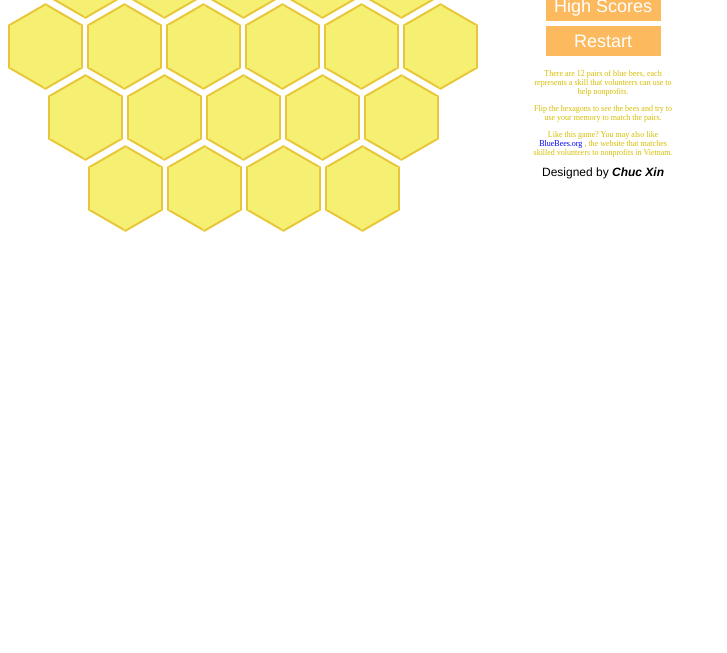
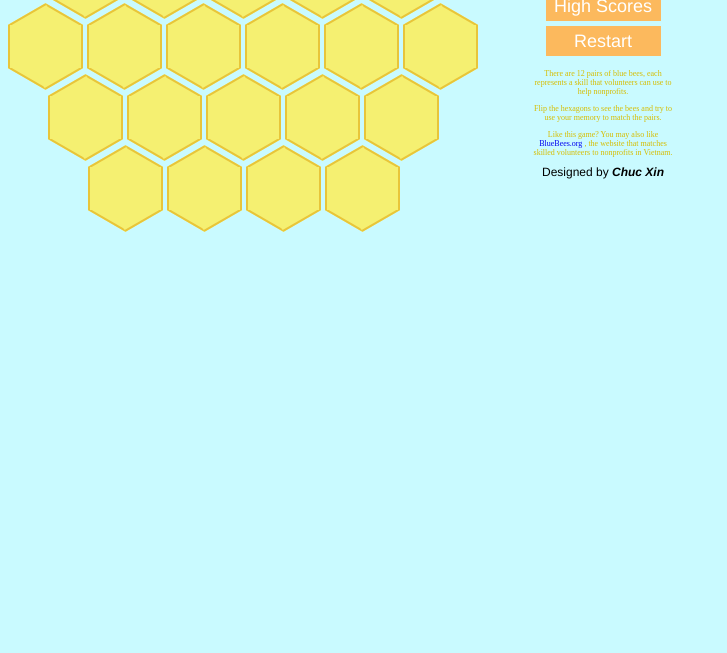
Before and after one commit to chucxin/bee_game, a plain HTML site: page index.html in a window 1280 px wide. Shown: the part 147-800 px from the top of the page, without its empty margins (0-727 px from the left). Drawn offline with nearby package versions, Linux system fonts and the light colour scheme; a script that the page names is missing.

Commit message:
bc2 C9FAFF

```diff
--- a/bee.css
+++ b/bee.css
@@ -1,5 +1,5 @@
 body {
-	background-color: #ffffff;
+	background-color: #C9FAFF;
 }
 
 #allgame {
```
